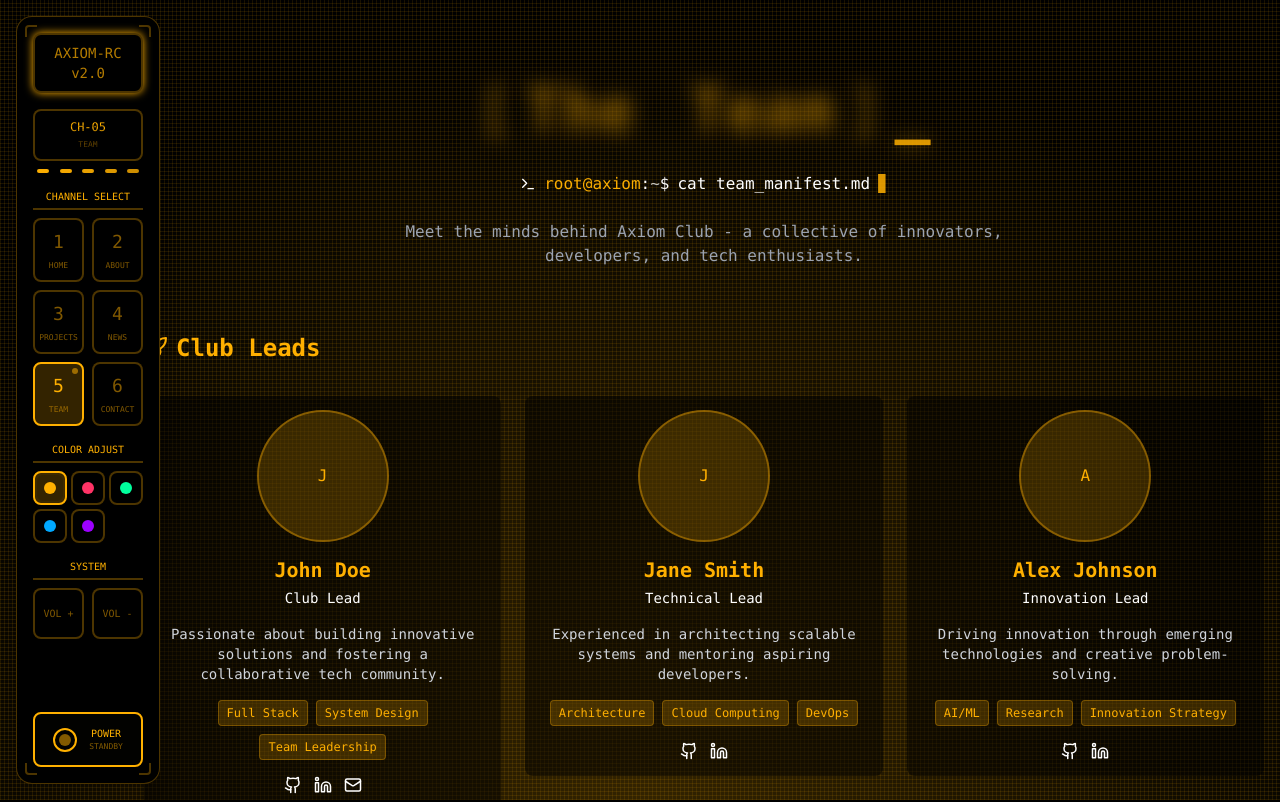
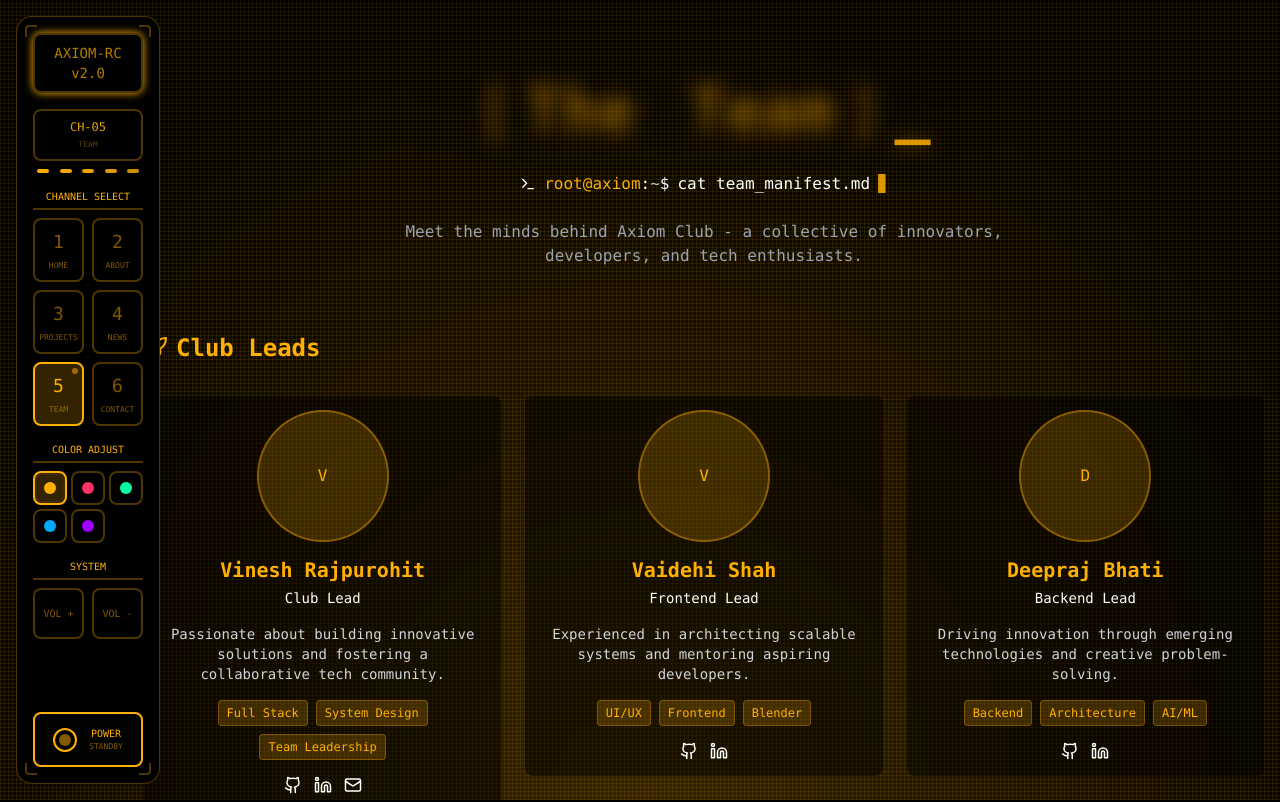
Before and after one commit to heywinit/axiomclub.tech, a Next.js app: page /team in a window 1280 px wide. Shown: the top 802 px of the page. Built offline with nearby package versions, Linux system fonts and the light colour scheme.

Commit message:
🐛 FIX: Fixed bugs

```diff
--- a/package.json
+++ b/package.json
@@ -26,7 +26,7 @@
   "devDependencies": {
     "@eslint/eslintrc": "^3",
     "@types/node": "^20",
-    "@types/react": "^19",
+    "@types/react": "^19.0.8",
     "@types/react-dom": "^19",
     "eslint": "^9",
     "eslint-config-next": "15.1.6",
--- a/src/app/home/team/Team.tsx
+++ b/src/app/home/team/Team.tsx
@@ -32,7 +32,7 @@ const teamMembers: TeamMember[] = [
     name: "Deepraj Bhati",
     role: "Backend Lead",
     image: "/team/deepraj.jpg",
-    github: "https://github.com/byedeepr",
+    github: "https://github.com/byedeep",
     linkedin: "https://www.linkedin.com/in/deepraj-bhati-0210a4330/",
   },
 ];
--- a/src/app/team/Team.tsx
+++ b/src/app/team/Team.tsx
@@ -42,38 +42,38 @@ interface TeamSection {
 // Mock data - Replace with real data
 const LEADS: TeamMember[] = [
   {
-    name: "John Doe",
+    name: "Vinesh Rajpurohit",
     role: "Club Lead",
-    image: "/team/lead1.jpg",
+    image: "/team/vinesh.jpg",
     bio: "Passionate about building innovative solutions and fostering a collaborative tech community.",
     links: {
-      github: "https://github.com",
-      linkedin: "https://linkedin.com",
+      github: "https://github.com/heywinit",
+      linkedin: "https://www.linkedin.com/in/vinesh-rajpurohit/",
       email: "lead@axiomclub.tech",
     },
     skills: ["Full Stack", "System Design", "Team Leadership"],
   },
   {
-    name: "Jane Smith",
-    role: "Technical Lead",
-    image: "/team/lead2.jpg",
+    name: "Vaidehi Shah",
+    role: "Frontend Lead",
+    image: "/team/vaidehi.jpg",
     bio: "Experienced in architecting scalable systems and mentoring aspiring developers.",
     links: {
-      github: "https://github.com",
-      linkedin: "https://linkedin.com",
+      github: "https://github.com/VaidehiCodes",
+      linkedin: "https://www.linkedin.com/in/vaidehi-shah21/",
     },
-    skills: ["Architecture", "Cloud Computing", "DevOps"],
+    skills: ["UI/UX", "Frontend", "Blender"],
   },
   {
-    name: "Alex Johnson",
-    role: "Innovation Lead",
-    image: "/team/lead3.jpg",
+    name: "Deepraj Bhati",
+    role: "Backend Lead",
+    image: "/team/deepraj.jpg",
     bio: "Driving innovation through emerging technologies and creative problem-solving.",
     links: {
-      github: "https://github.com",
-      linkedin: "https://linkedin.com",
+      github: "https://github.com/byedeep",
+      linkedin: "https://www.linkedin.com/in/deepraj-bhati-0210a4330/",
     },
-    skills: ["AI/ML", "Research", "Innovation Strategy"],
+    skills: ["Backend", "Architecture", "AI/ML"],
   },
 ];
 
--- a/src/services/projectService.ts
+++ b/src/services/projectService.ts
@@ -7,7 +7,7 @@ export const getAllProjects = (): Project[] => [
       "The official website for Axiom Club featuring a unique retro-futuristic interface built with Next.js and React.",
     tech: ["Next.js", "React", "TypeScript", "Tailwind CSS", "Framer Motion"],
     status: "Completed",
-    github: "https://github.com/axiomclub/website",
+    github: "https://github.com/axiom-svgu/axiomclub.tech",
     demo: "https://axiomclub.tech",
   },
   {
@@ -23,7 +23,7 @@ export const getAllProjects = (): Project[] => [
       "Supabase",
     ],
     status: "In Progress",
-    github: "https://github.com/axiomclub/waqt",
+    github: "https://github.com/axiom-svgu/waqt",
   },
   {
     title: "PairUp",
```
Also changed, not shown: src/services/teamService.ts (added, +59 -0 lines), 1 other file (tests, documents, lock files or other folders).
